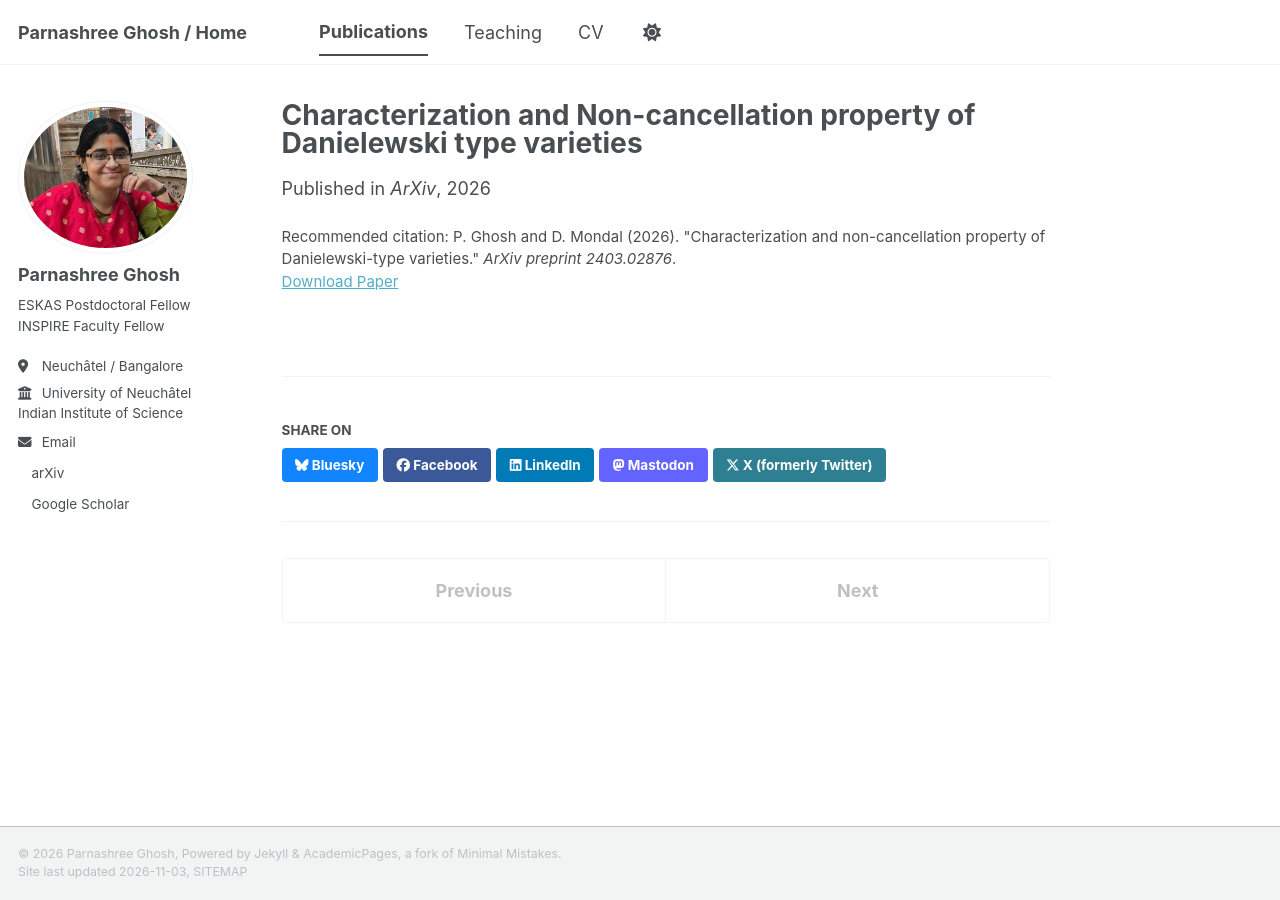
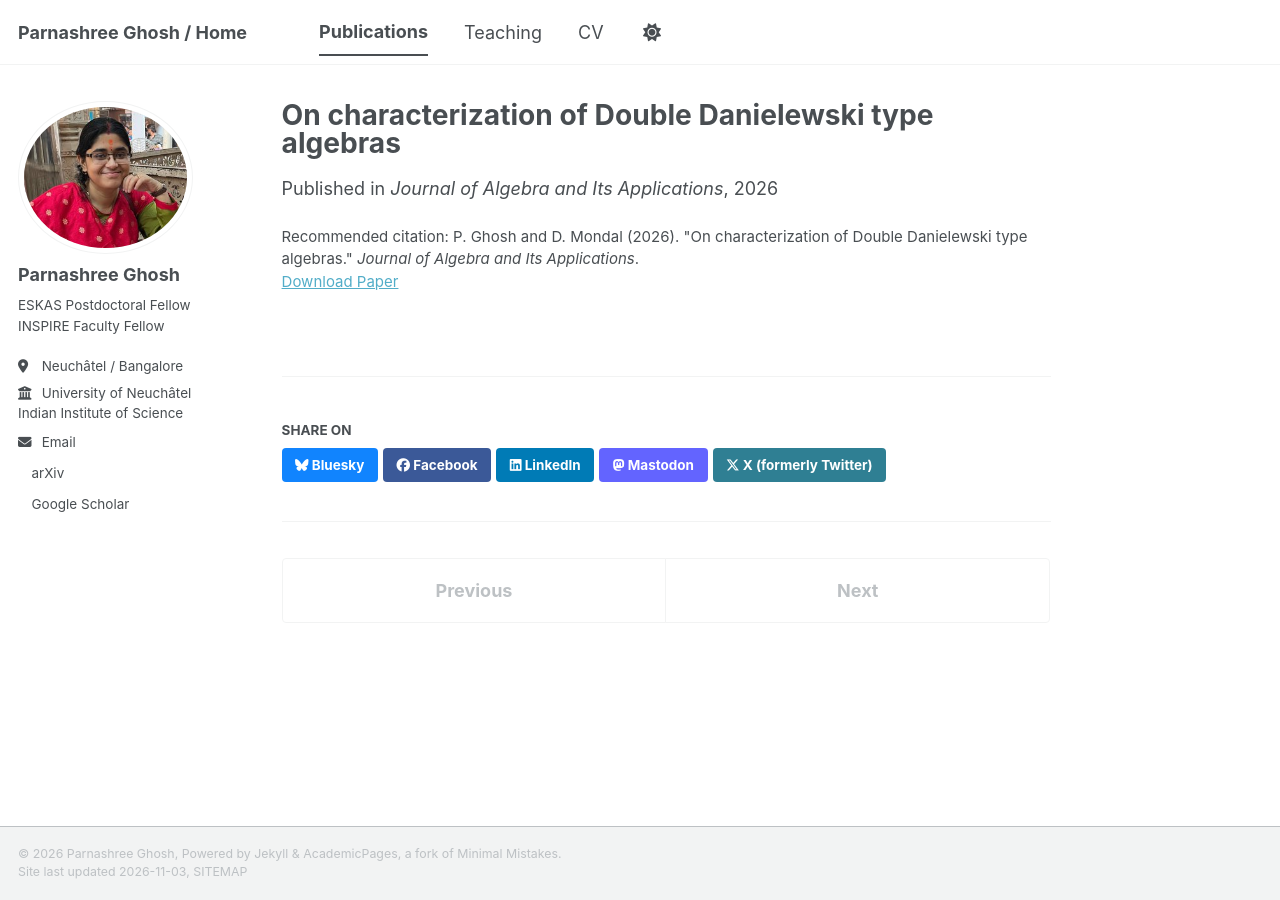
Before and after one commit to parnashree-math/parnashree-math.github.io, a Jekyll site: the page built from _publications/2026-07-01-Danielewski-type-varieties.md, in a window 1280 px wide. Built offline with Jekyll 4.4.1, drawn with Linux system fonts in a browser that asks for light colours; a style sheet for code colours, icons or effects is not loaded.

Commit message:
Update Double Danielewski paper title and journal

```diff
--- a/_publications/2026-07-01-Danielewski-type-varieties.md
+++ b/_publications/2026-07-01-Danielewski-type-varieties.md
@@ -1,9 +1,9 @@
 ---
-title: 'Characterization and Non-cancellation property of Danielewski type varieties'
+title: 'On characterization of Double Danielewski type algebras'
 collection: publications
-category: preprints
+category: journals
 date: 2026-07-01
-venue: 'ArXiv'
+venue: 'Journal of Algebra and Its Applications'
 paperurl: 'https://arxiv.org/abs/2403.02876'
-citation: 'P. Ghosh and D. Mondal (2026). &quot;Characterization and non-cancellation property of Danielewski-type varieties.&quot; <i>ArXiv preprint 2403.02876</i>.'
+citation: 'P. Ghosh and D. Mondal (2026). &quot;On characterization of Double Danielewski type algebras.&quot; <i>Journal of Algebra and Its Applications</i>.'
 ---
```
